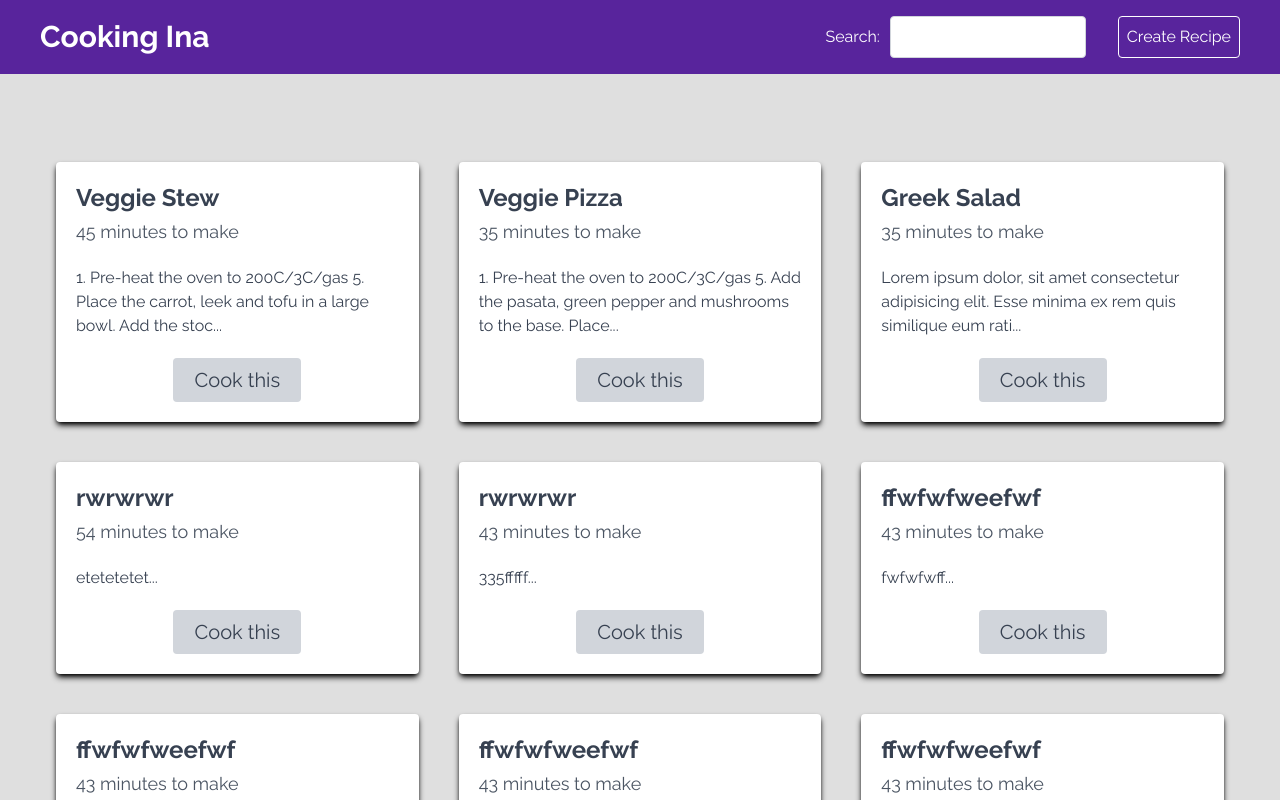
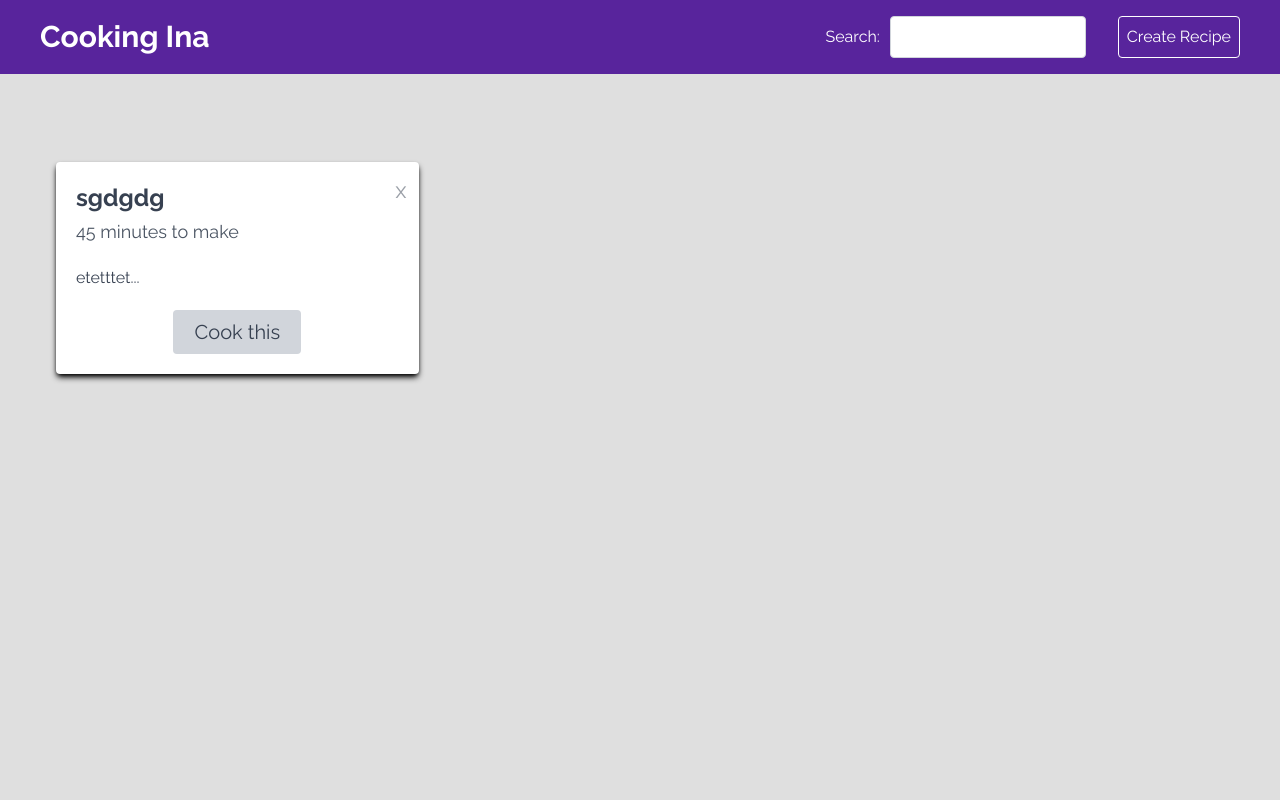
Before and after one commit to Froiod/Recipe-Directory, a React (Vite) app: page / in a window 1280 px wide. Shown: the top 800 px of the page. Built offline with nearby package versions, Linux system fonts and the light colour scheme; data requests are answered from the project's data file.

Commit message:
added delete function

```diff
--- a/data/db.json
+++ b/data/db.json
@@ -1,122 +1,14 @@
 {
   "recipes": [
     {
-      "id": "1",
-      "title": "Veggie Stew",
+      "title": "sgdgdg",
       "ingredients": [
-        "1 Carrot",
-        "1 Leek",
-        "200g Tofu",
-        "300ml Veg stock"
+        "gdgdgd",
+        "dgdg"
       ],
-      "method": "1. Pre-heat the oven to 200C/3C/gas 5. Place the carrot, leek and tofu in a large bowl. Add the stock and mix well. 2. Add the rest of the ingredients and mix well. 3. Place the mixture in a large bowl and cover with a lid. 4. Place the lid on the oven and cook for 40 minutes. 5. Serve with a slaw of your choice",
-      "cookingTime": "45 minutes"
-    },
-    {
-      "id": "2",
-      "title": "Veggie Pizza",
-      "ingredients": [
-        "1 Base",
-        "Tomata pasata",
-        "1 Green pepper",
-        "100g Mushrooms"
-      ],
-      "method": "1. Pre-heat the oven to 200C/3C/gas 5. Add the pasata, green pepper and mushrooms to the base. Place the lid on the oven and cook for 30 minutes. 5. Serve with a slaw of your choice",
-      "cookingTime": "35 minutes"
-    },
-    {
-      "id": "3",
-      "title": "Greek Salad",
-      "ingredients": [
-        "1 Onion",
-        "1 Block of Feta",
-        "Olives",
-        "Tomatoes",
-        "Olive Oil"
-      ],
-      "method": "Lorem ipsum dolor, sit amet consectetur adipisicing elit. Esse minima ex rem quis similique eum ratione quaerat, voluptas molestias ut repudiandae delectus voluptates. Eius esse at tenetur ab accusamus excepturi?",
-      "cookingTime": "35 minutes"
-    },
-    {
-      "title": "rwrwrwr",
-      "ingredients": [
-        "rwrw",
-        "rwrwrrwr",
-        "ttttt"
-      ],
-      "method": "etetetetet",
-      "cookingTime": "54 minutes",
-      "id": "29uBfo0"
-    },
-    {
-      "title": "rwrwrwr",
-      "ingredients": [
-        "rwrw",
-        "wrwrwrr"
-      ],
-      "method": "335fffff",
-      "cookingTime": "43 minutes",
-      "id": "CwJMv_f"
-    },
-    {
-      "title": "ffwfwfweefwf",
-      "ingredients": [
-        "fwfwf",
-        "wfwfwf"
-      ],
-      "method": "fwfwfwff",
-      "cookingTime": "43 minutes",
-      "id": "Lh9Wpfx"
-    },
-    {
-      "title": "ffwfwfweefwf",
-      "ingredients": [
-        "fwfwf",
-        "wfwfwf"
-      ],
-      "method": "fwfwfwff",
-      "cookingTime": "43 minutes",
-      "id": "YbHeqvl"
-    },
-    {
-      "title": "ffwfwfweefwf",
-      "ingredients": [
-        "fwfwf",
-        "wfwfwf"
-      ],
-      "method": "fwfwfwff",
-      "cookingTime": "43 minutes",
-      "id": "nKnbC1e"
-    },
-    {
-      "title": "ffwfwfweefwf",
-      "ingredients": [
-        "fwfwf",
-        "wfwfwf"
-      ],
-      "method": "fwfwfwff",
-      "cookingTime": "43 minutes",
-      "id": "Uv3WRik"
-    },
-    {
-      "title": "ffwfwfweefwf",
-      "ingredients": [
-        "fwfwf",
-        "wfwfwf"
-      ],
-      "method": "fwfwfwff",
-      "cookingTime": "43 minutes",
-      "id": "5OX7BiX"
-    },
-    {
-      "title": "wrwrw",
-      "ingredients": [
-        "wrwrw",
-        "rwrwrwrr"
-      ],
-      "method": "rwrwrwrr",
-      "cookingTime": "32 minutes",
-      "id": "CnMZCEz"
+      "method": "etetttet",
+      "cookingTime": "45 minutes",
+      "id": 1
     }
   ]
 }
--- a/src/components/RecipeList.jsx
+++ b/src/components/RecipeList.jsx
@@ -1,11 +1,20 @@
-import React from 'react'
+import React, { useEffect, useState } from 'react'
 import {Link} from 'react-router-dom'
 
 const RecipeList = ({recipes}) => {
+
+  const handleClick = async (id) => {
+    await fetch(`http://localhost:3000/recipes/${id}`, {method: 'DELETE'})
+    setList(list.filter((recipe) => recipe.id !== id))
+  }
+
+  const [list, setList] = useState(recipes)
+
   return (
     <div className='grid gap-10 max-w-[1200px] md:grid-cols-3 grid-cols-2 my-10 mx-auto'>
-      {recipes.map((recipe) => (
+      {list.map((recipe) => (
         <div key={recipe.id} className='relative bg-white text-gray-700 p-5 rounded shadow-md shadow-black transition-transform ease-linear duration-300 hover:rotate-2'>
+          <button className='absolute top-3 right-3 cursor-pointer opacity-50 hover:opacity-100' onClick={() => handleClick(recipe.id)}>x</button>
           <h3 className='text-gray-700 text-2xl font-bold mb-1'>{recipe.title}</h3>
           <p className='text-gray-600 text-lg'>{recipe.cookingTime} to make</p>
           <div className='text-gray-700 text-base my-5 leading-6'>{recipe.method.substring(0, 100)}...</div>
--- a/src/pages/home/Home.jsx
+++ b/src/pages/home/Home.jsx
@@ -1,4 +1,4 @@
-import React from 'react'
+import React, { useEffect } from 'react'
 import {useFetch} from '../../hooks/useFetch'
 import RecipeList from '../../components/RecipeList'
 
```
